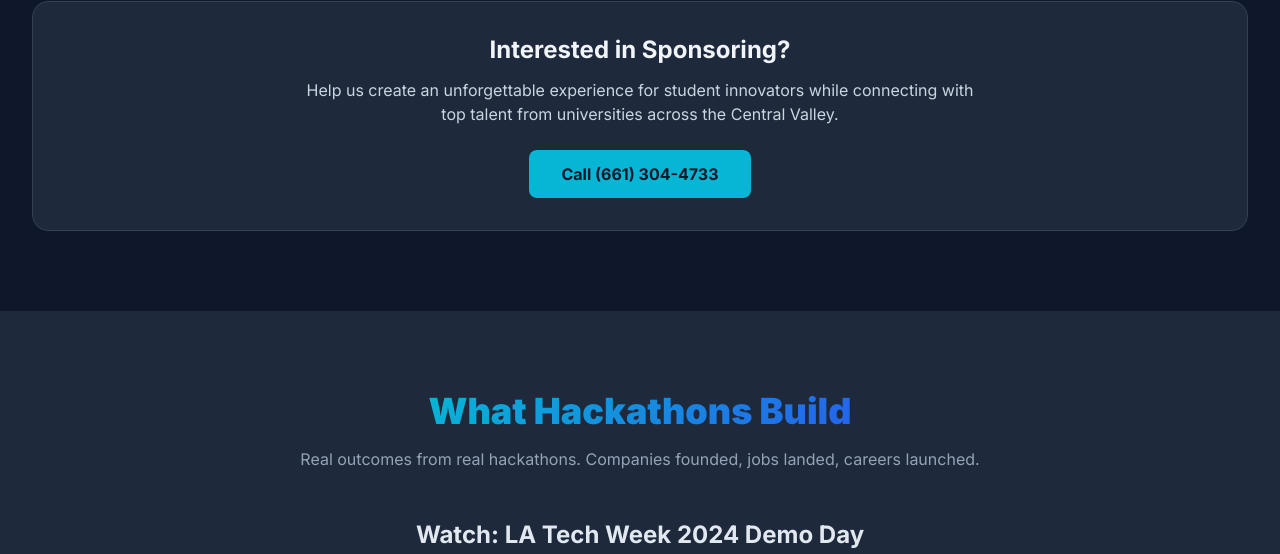
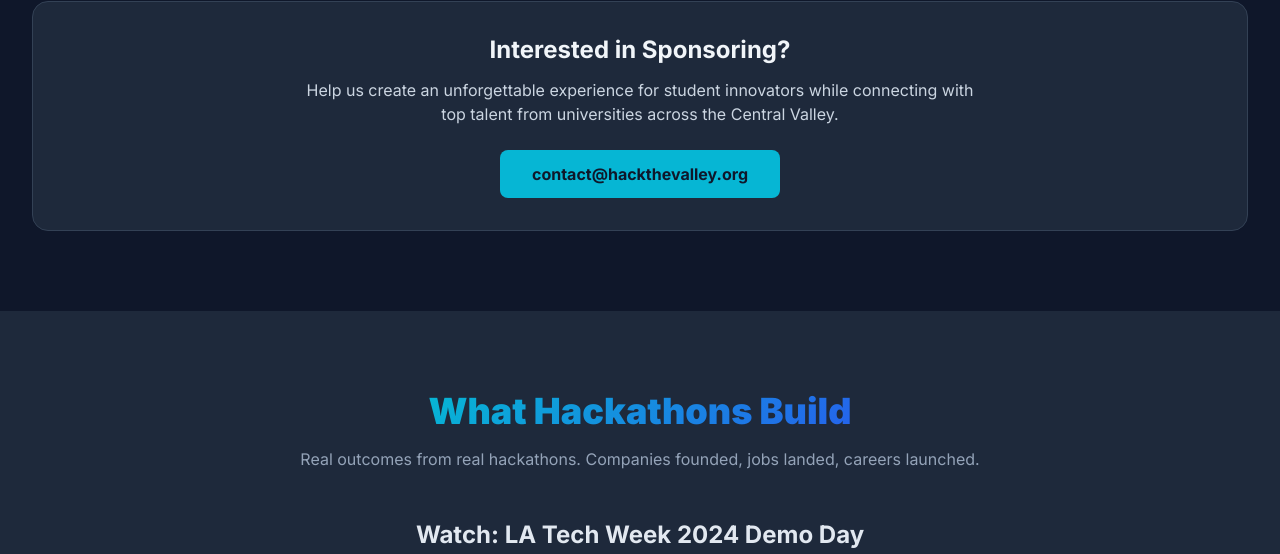
Before and after one commit to skylarbpayne/hack-the-valley, a plain HTML site: page public/index.html in a window 1280 px wide. Shown: the part 4126-4680 px from the top of the page. Drawn offline with nearby package versions, Linux system fonts and the light colour scheme.

Commit message:
Update sponsorship contact to email

```diff
--- a/public/index.html
+++ b/public/index.html
@@ -411,7 +411,7 @@
       <div class="bg-bc-navy p-8 rounded-2xl border border-slate-700 text-center">
         <h3 class="text-2xl font-bold mb-3">Interested in Sponsoring?</h3>
         <p class="text-slate-300 mb-6 max-w-2xl mx-auto">Help us create an unforgettable experience for student innovators while connecting with top talent from universities across the Central Valley.</p>
-        <a href="tel:+16613044733" class="inline-block bg-bc-cyan text-bc-dark px-8 py-3 rounded-lg font-bold hover:bg-cyan-400 transition">Call (661) 304-4733</a>
+        <a href="mailto:contact@hackthevalley.org" class="inline-block bg-bc-cyan text-bc-dark px-8 py-3 rounded-lg font-bold hover:bg-cyan-400 transition">contact@hackthevalley.org</a>
       </div>
     </div>
   </section>
```
